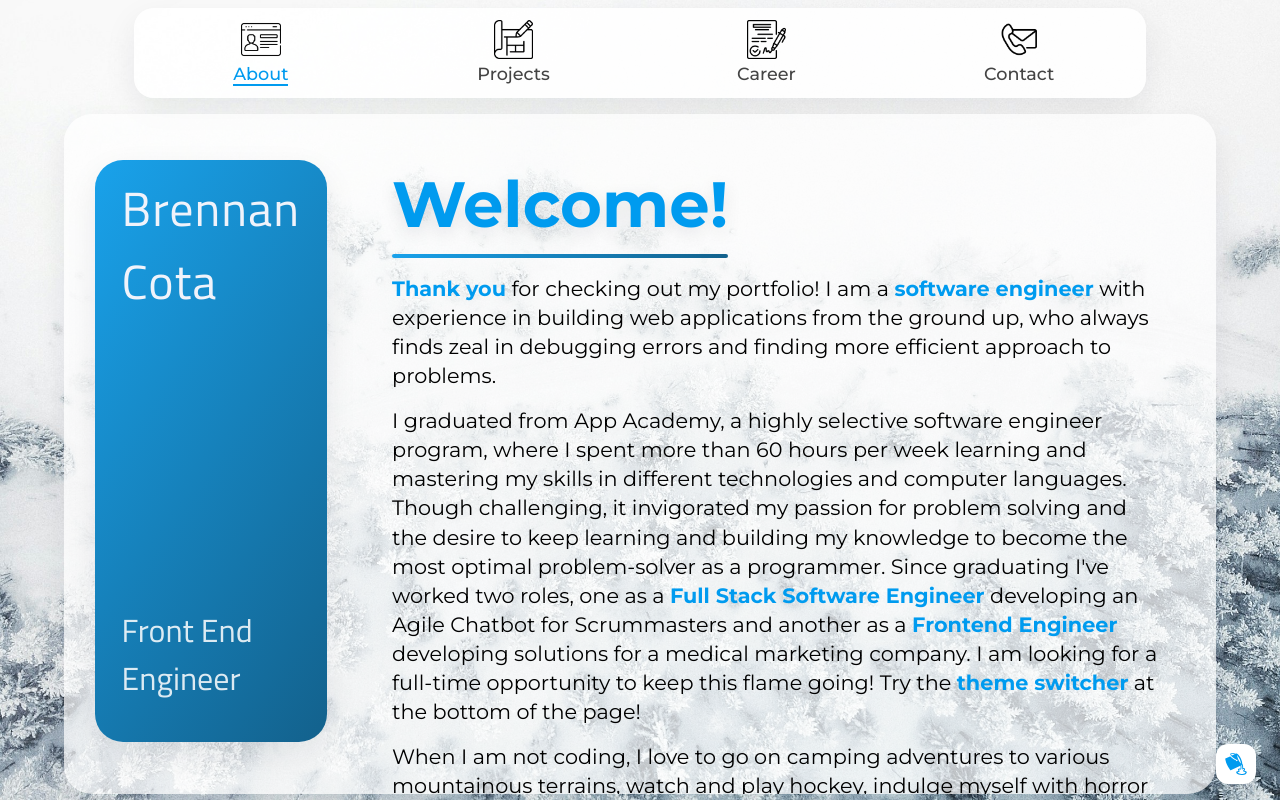
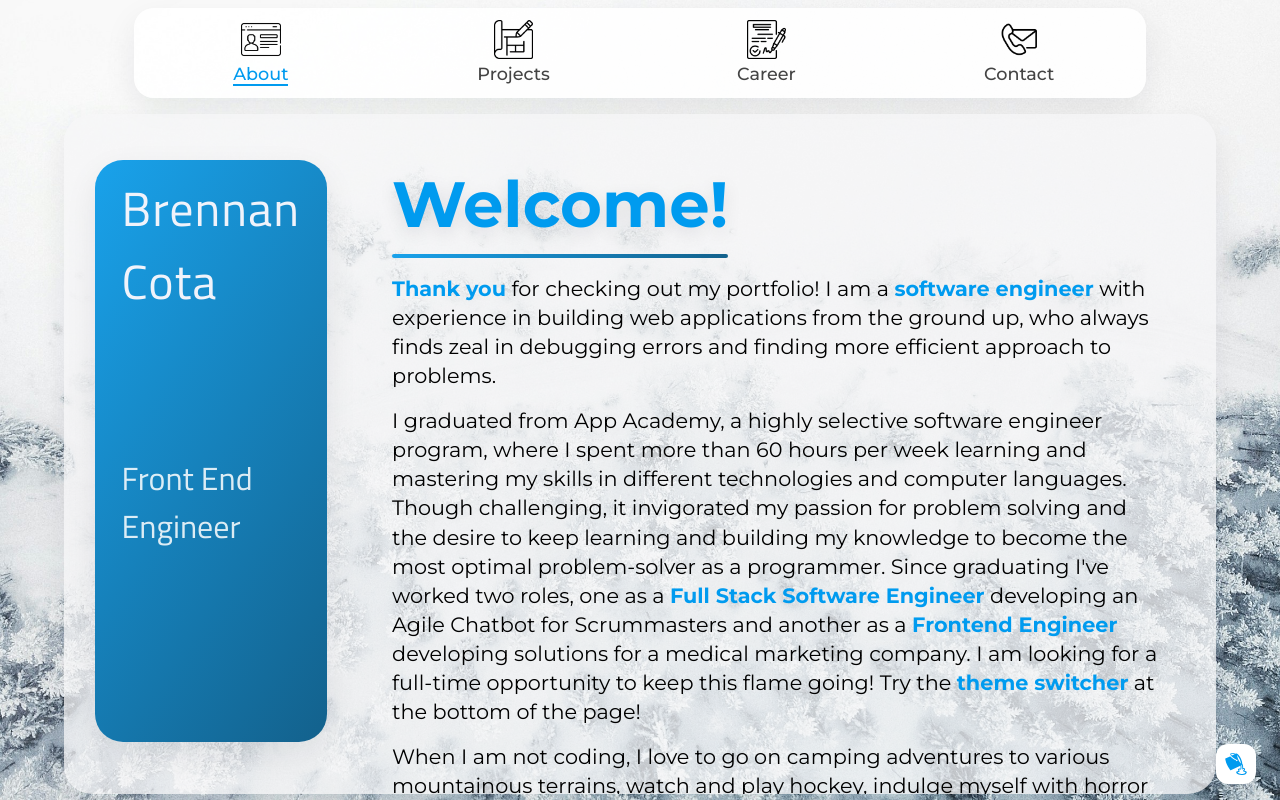
Before and after one commit to Sleightttt/Austin_Roach, a React (Create React App) app in the folder planner-app/: page / in a window 1280 px wide. Built offline with nearby package versions, Linux system fonts and the light colour scheme.

Commit message:
ui bugfixes and smooth transition

```diff
--- a/planner-app/src/App.js
+++ b/planner-app/src/App.js
@@ -27,6 +27,12 @@ function App() {
     document.addEventListener("mousedown", handleClickOutside);
     return () => document.removeEventListener("mousedown", handleClickOutside);
   }, []);
+
+  // Mirror the theme onto <html> so the overscroll area behind .App
+  // (which shows html's background) picks up the theme's --bg too.
+  useEffect(() => {
+    document.documentElement.dataset.theme = activeTheme.name;
+  }, [activeTheme]);
 
   // Preload every theme's background image up front, so switching to a
   // theme for the first time doesn't stall the crossfade on a fetch.
--- a/planner-app/src/app.css
+++ b/planner-app/src/app.css
@@ -7,15 +7,20 @@ html {
   margin: 0;
   padding: 0;
   height: 100%;
-  background: #f0f2ff;
   font-family: var(--font-body);
+}
+
+html {
+  background: var(--bg);
+  transition: --bg 1s ease;
 }
 
 .App {
   display: flex;
   flex-direction: column;
   height: 100vh;
-  transition: --accent 1s ease, --gradient-start 1s ease, --gradient-end 1s ease;
+  background: var(--bg);
+  transition: --bg 1s ease, --accent 1s ease, --gradient-start 1s ease, --gradient-end 1s ease;
 }
 
 .background-layer {
--- a/planner-app/src/components/About/About.css
+++ b/planner-app/src/components/About/About.css
@@ -34,6 +34,14 @@
   margin-top: var(--space-md);
   color: rgba(255, 255, 255, 0.85);
   z-index: 2;
+}
+
+.name-h2.stacked {
+  position: absolute;
+  left: 0;
+  right: 0;
+  top: calc(30% + var(--i) * 10%);
+  margin-top: 0;
 }
 
 .aboutnav-cont {
--- a/planner-app/src/components/About/AboutNav.js
+++ b/planner-app/src/components/About/AboutNav.js
@@ -48,7 +48,8 @@ const AboutNav = () => {
         TITLES.map((title, index) => (
           <div
             key={title}
-            className={`name-h2 ${initialLoad ? "slide-right" : ""} ${
+            style={{ "--i": index }}
+            className={`name-h2 stacked ${initialLoad ? "slide-right" : ""} ${
               currentTitleIndex === index ? "" : "hidden"
             } ${fadeIn ? "fade-in2" : "fade-out2"}`}
           >
--- a/planner-app/src/components/ViewBox/ViewBox.css
+++ b/planner-app/src/components/ViewBox/ViewBox.css
@@ -8,7 +8,7 @@
   width: 90%;
   margin: var(--space-sm);
   border-radius: var(--radius-lg);
-  background: rgba(255, 255, 255, 0.7);
+  background: color-mix(in srgb, color-mix(in srgb, var(--bg) 35%, white) 75%, transparent);
   box-shadow: var(--shadow-panel);
   z-index: 1;
 }
--- a/planner-app/src/styles/theme.css
+++ b/planner-app/src/styles/theme.css
@@ -17,6 +17,12 @@
   initial-value: #009bef;
 }
 
+@property --bg {
+  syntax: "<color>";
+  inherits: true;
+  initial-value: #e4e6e7;
+}
+
 @property --gradient-start {
   syntax: "<color>";
   inherits: true;
@@ -30,29 +36,37 @@
 }
 
 [data-theme="snow"] {
+  --bg: #e4e6e7;
   --accent: #009bef;
   --gradient-start: #19a2eb;
   --gradient-end: #13618c;
 }
 
 [data-theme="spring"] {
+  --bg: #d4e9f9;
   --accent: #e5b700;
   --gradient-start: #e5b700;
   --gradient-end: #f4653e;
 }
 
 [data-theme="summer"] {
+  --bg: #fdaaba;
   --accent: #f4653e;
   --gradient-start: #ffaada;
   --gradient-end: #f4653e;
 }
 
 [data-theme="fall"] {
+  --bg: #836e65;
   --accent: #ca0000;
   --gradient-start: #ff8235;
   --gradient-end: #ca0000;
 }
 
 .App {
-  --gradient: linear-gradient(125deg, var(--gradient-start), var(--gradient-end));
+  --gradient: linear-gradient(
+    125deg,
+    var(--gradient-start),
+    var(--gradient-end)
+  );
 }
```
